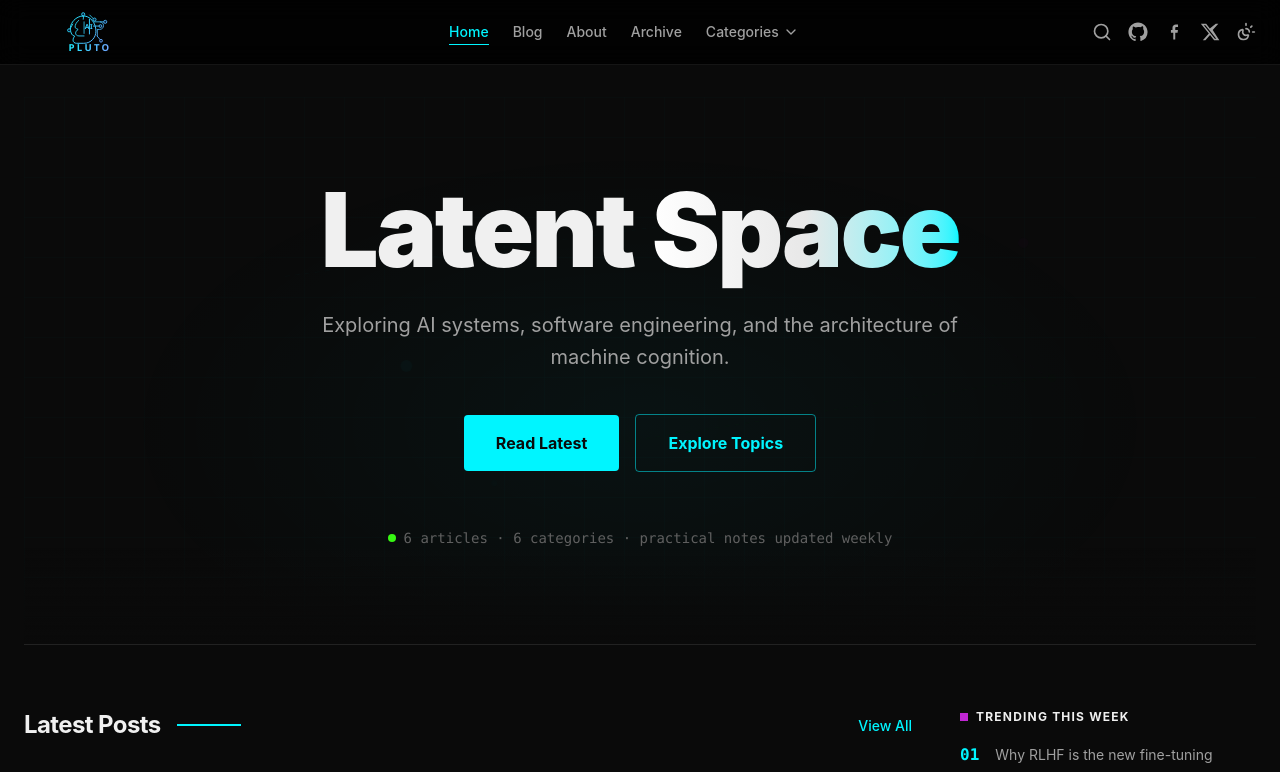
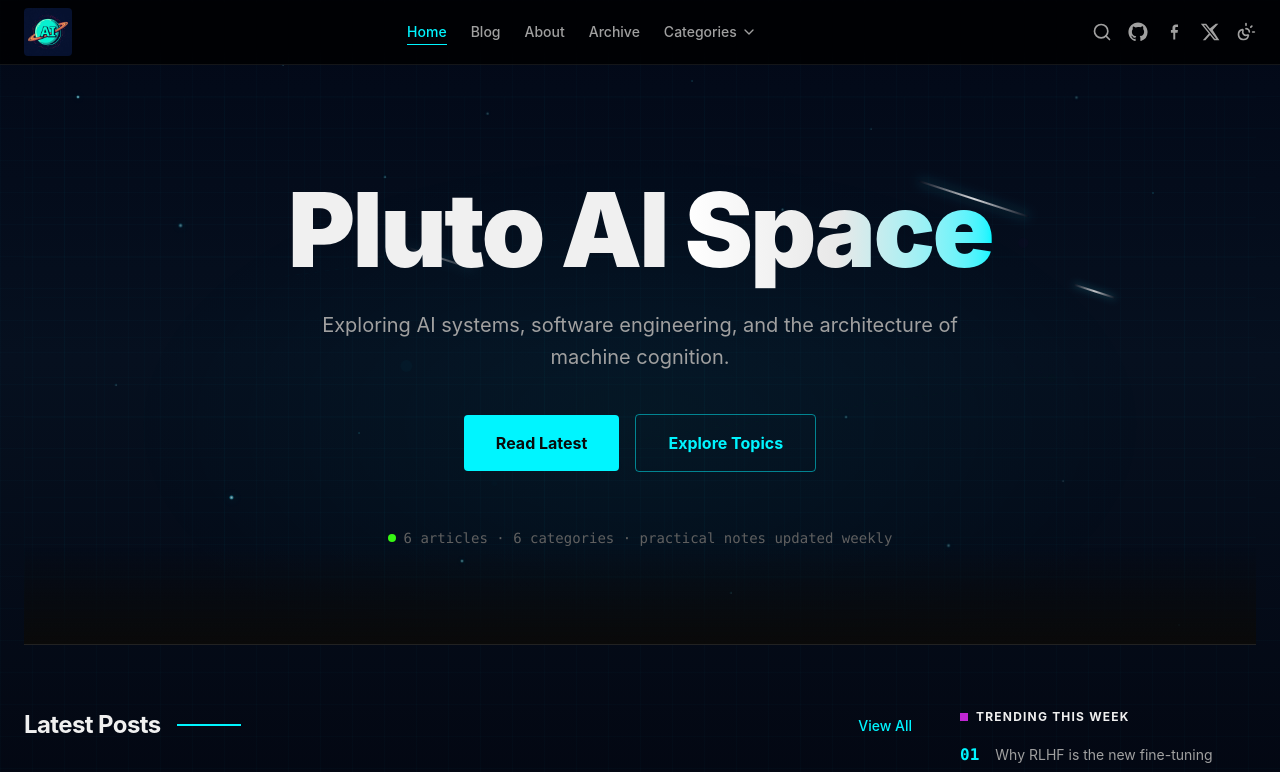
Before and after one commit to pluto0203/pluto_personal_blog, a Next.js app: page / in a window 1280 px wide. Shown: the top 772 px of the page. Built offline with nearby package versions, Linux system fonts and the light colour scheme.

Commit message:
feat: add stars for background

```diff
--- a/src/app/globals.css
+++ b/src/app/globals.css
@@ -26,7 +26,11 @@
   }
 
   body {
-    background-color: #0a0a0a;
+    background:
+      radial-gradient(circle at top, rgba(0, 245, 255, 0.1), transparent 0, transparent 32%),
+      radial-gradient(circle at 80% 20%, rgba(192, 38, 211, 0.12), transparent 0, transparent 24%),
+      linear-gradient(180deg, #020817 0%, #06101f 45%, #030712 100%);
+    background-attachment: fixed;
     color: #f0f0f0;
     -webkit-font-smoothing: antialiased;
     font-family: var(--font-inter), sans-serif;
@@ -81,6 +85,55 @@
   }
 }
 
+@keyframes twinkle {
+  0%,
+  100% {
+    opacity: 0.25;
+    transform: scale(1);
+  }
+  50% {
+    opacity: 0.95;
+    transform: scale(1.6);
+  }
+}
+
+@keyframes shootingStar {
+  0% {
+    opacity: 0;
+    transform: translate3d(0, 0, 0) rotate(18deg) scaleX(0.2);
+  }
+  8% {
+    opacity: 0.9;
+  }
+  35% {
+    opacity: 0.9;
+    transform: translate3d(180px, 90px, 0) rotate(18deg) scaleX(1);
+  }
+  100% {
+    opacity: 0;
+    transform: translate3d(260px, 130px, 0) rotate(18deg) scaleX(0.3);
+  }
+}
+
+.space-star {
+  position: absolute;
+  border-radius: 9999px;
+  background: radial-gradient(circle, rgba(255, 255, 255, 0.95) 0%, rgba(34, 211, 238, 0.65) 55%, transparent 100%);
+  box-shadow: 0 0 8px rgba(34, 211, 238, 0.4);
+  animation: twinkle 4.5s ease-in-out infinite;
+}
+
+.shooting-star {
+  position: absolute;
+  width: 120px;
+  height: 2px;
+  border-radius: 9999px;
+  background: linear-gradient(90deg, rgba(255, 255, 255, 0), rgba(255, 255, 255, 0.95), rgba(34, 211, 238, 0));
+  box-shadow: 0 0 12px rgba(34, 211, 238, 0.45);
+  opacity: 0;
+  animation: shootingStar 9s linear infinite;
+}
+
 .animate-fade-in-up {
   animation: fadeInUp 0.6s ease-out forwards;
 }
--- a/src/app/layout.tsx
+++ b/src/app/layout.tsx
@@ -1,6 +1,7 @@
 import type { Metadata } from "next";
 import { SiteFooter } from "@/components/site-footer";
 import { SiteHeader } from "@/components/site-header";
+import { SpaceBackground } from "@/components/space-background";
 import { getAllCategories } from "@/lib/content";
 import "./globals.css";
 
@@ -28,10 +29,11 @@ export default function RootLayout({
 
   return (
     <html lang="en">
-      <body className="bg-[#0a0a0a] text-[#f0f0f0] antialiased">
-        <div className="min-h-screen bg-[#0a0a0a] text-[#f0f0f0]">
+      <body className="min-h-screen overflow-x-hidden bg-[#030712] text-[#f0f0f0] antialiased">
+        <SpaceBackground />
+        <div className="relative z-10 min-h-screen text-[#f0f0f0]">
           <SiteHeader categories={categories} />
-          <main className="mx-auto max-w-7xl px-4 py-8 sm:px-6">{children}</main>
+          <main className="relative z-10 mx-auto max-w-7xl px-4 py-8 sm:px-6">{children}</main>
           <SiteFooter />
         </div>
       </body>
--- a/src/app/page.tsx
+++ b/src/app/page.tsx
@@ -41,7 +41,7 @@ export default function Home() {
 
         <div className="relative z-10 mx-auto max-w-4xl text-center">
           <h1 className="animate-fade-in-up mb-6 text-[clamp(3rem,8vw,6.5rem)] font-black leading-[1.05] tracking-tight">
-            Latent <br className="sm:hidden" />
+            Pluto AI <br className="sm:hidden" />
             <span className="bg-gradient-to-r from-white via-[#e8e8e8] to-[#00f5ff] bg-clip-text text-transparent">
               Space
             </span>
--- a/src/components/logo.tsx
+++ b/src/components/logo.tsx
@@ -1,77 +1,16 @@
+import Image from "next/image";
+
 export function Logo() {
   return (
     <div className="group cursor-pointer">
-      <svg
-        viewBox="0 0 220 170"
-        role="img"
-        aria-label="Pluto AI logo"
-        className="h-12 w-[132px] overflow-visible transition-all duration-300 group-hover:drop-shadow-[0_0_16px_rgba(0,245,255,0.35)]"
-      >
-        <defs>
-          <linearGradient id="pluto-logo-gradient" x1="32" y1="22" x2="160" y2="118" gradientUnits="userSpaceOnUse">
-            <stop offset="0%" stopColor="#22e7ff" />
-            <stop offset="55%" stopColor="#37cfff" />
-            <stop offset="100%" stopColor="#6fa4ff" />
-          </linearGradient>
-          <linearGradient id="pluto-word-gradient" x1="46" y1="118" x2="176" y2="156" gradientUnits="userSpaceOnUse">
-            <stop offset="0%" stopColor="#22e7ff" />
-            <stop offset="100%" stopColor="#6fa4ff" />
-          </linearGradient>
-        </defs>
-
-        <g fill="none" stroke="url(#pluto-logo-gradient)" strokeWidth="3.5" strokeLinecap="round" strokeLinejoin="round">
-          <path d="M84 28C64 30 48 44 42 62c-3 10-2 21 3 30 2 4 6 7 11 8-4 4-6 9-6 14 0 6 5 11 12 11h26c13 0 24-5 32-14 7-8 11-18 11-29 0-30-21-56-47-54Z" />
-          <path d="M70 44c-8 6-13 15-13 25 3 3 7 5 11 7-5 3-9 8-9 13 0 6 5 10 12 10h18" opacity="0.9" />
-          <path d="M89 49v41" opacity="0.8" />
-          <path d="M108 40v52" />
-          <path d="M124 49h20c8 0 14 6 14 13 0 8-6 14-14 14h-7" opacity="0.82" />
-          <path d="M136 77v22" opacity="0.82" />
-        </g>
-
-        <g stroke="url(#pluto-logo-gradient)" strokeWidth="3" strokeLinecap="round">
-          <path d="M49 57 38 76" />
-          <path d="M88 24 86 40" />
-          <path d="M109 25 123 39" />
-          <path d="M146 49 160 49" />
-          <path d="M135 99 146 112" />
-          <path d="M122 64 145 64" />
-        </g>
-
-        <g fill="#081a39" stroke="url(#pluto-logo-gradient)" strokeWidth="3">
-          <circle cx="36" cy="79" r="5.5" />
-          <circle cx="86" cy="22" r="5.5" />
-          <circle cx="126" cy="41" r="5.5" />
-          <circle cx="164" cy="49" r="5.5" />
-          <circle cx="147" cy="64" r="5" />
-          <circle cx="149" cy="116" r="5" />
-        </g>
-
-        <text
-          x="106"
-          y="73"
-          textAnchor="middle"
-          fill="url(#pluto-logo-gradient)"
-          fontFamily="var(--font-oxanium), Oxanium, sans-serif"
-          fontSize="24"
-          fontWeight="700"
-          letterSpacing="2"
-        >
-          AI
-        </text>
-
-        <text
-          x="110"
-          y="151"
-          textAnchor="middle"
-          fill="url(#pluto-word-gradient)"
-          fontFamily="var(--font-oxanium), Oxanium, sans-serif"
-          fontSize="34"
-          fontWeight="800"
-          letterSpacing="8"
-        >
-          PLUTO
-        </text>
-      </svg>
+      <Image
+        src="/PlutoAI.jpg"
+        alt="Pluto AI logo"
+        width={600}
+        height={516}
+        priority
+        className="h-11 w-auto rounded-sm object-contain transition-all duration-300 group-hover:scale-[1.02] group-hover:drop-shadow-[0_0_18px_rgba(0,245,255,0.35)] sm:h-12"
+      />
     </div>
   );
 }
--- /dev/null
+++ b/src/components/space-background.tsx
@@ -0,0 +1,71 @@
+const STARS = [
+  { left: "6%", top: "12%", size: 2, delay: "0s", duration: "3.6s" },
+  { left: "14%", top: "28%", size: 3, delay: "0.8s", duration: "4.1s" },
+  { left: "22%", top: "8%", size: 2, delay: "1.1s", duration: "5s" },
+  { left: "30%", top: "22%", size: 2, delay: "0.5s", duration: "4.5s" },
+  { left: "38%", top: "14%", size: 3, delay: "1.7s", duration: "3.9s" },
+  { left: "45%", top: "32%", size: 2, delay: "0.2s", duration: "4.8s" },
+  { left: "54%", top: "10%", size: 2, delay: "1.5s", duration: "4.2s" },
+  { left: "61%", top: "26%", size: 3, delay: "0.4s", duration: "5.3s" },
+  { left: "68%", top: "16%", size: 2, delay: "2s", duration: "4.1s" },
+  { left: "76%", top: "30%", size: 2, delay: "0.9s", duration: "3.7s" },
+  { left: "84%", top: "12%", size: 3, delay: "1.4s", duration: "4.9s" },
+  { left: "90%", top: "24%", size: 2, delay: "0.6s", duration: "5.2s" },
+  { left: "9%", top: "48%", size: 2, delay: "1.9s", duration: "4.6s" },
+  { left: "18%", top: "62%", size: 3, delay: "0.3s", duration: "4.2s" },
+  { left: "28%", top: "54%", size: 2, delay: "1.2s", duration: "4.8s" },
+  { left: "36%", top: "70%", size: 2, delay: "0.7s", duration: "3.9s" },
+  { left: "48%", top: "58%", size: 3, delay: "1.6s", duration: "5.1s" },
+  { left: "57%", top: "74%", size: 2, delay: "0.5s", duration: "4.7s" },
+  { left: "66%", top: "52%", size: 2, delay: "1.3s", duration: "3.8s" },
+  { left: "74%", top: "68%", size: 3, delay: "0.1s", duration: "5s" },
+  { left: "83%", top: "60%", size: 2, delay: "1.8s", duration: "4.4s" },
+  { left: "92%", top: "78%", size: 2, delay: "0.9s", duration: "4.9s" },
+];
+
+const SHOOTING_STARS = [
+  { left: "12%", top: "18%", delay: "0s", duration: "8s" },
+  { left: "58%", top: "14%", delay: "2.5s", duration: "10s" },
+  { left: "78%", top: "34%", delay: "5.2s", duration: "9s" },
+];
+
+export function SpaceBackground() {
+  return (
+    <div aria-hidden="true" className="pointer-events-none fixed inset-0 z-0 overflow-hidden">
+      <div className="absolute inset-0 bg-[radial-gradient(circle_at_top,_rgba(0,245,255,0.12),_transparent_0,_transparent_32%),radial-gradient(circle_at_80%_20%,_rgba(88,28,135,0.18),_transparent_0,_transparent_26%),linear-gradient(180deg,_#020817_0%,_#06101f_45%,_#030712_100%)]" />
+      <div className="absolute inset-0 opacity-40" style={{ backgroundImage: "linear-gradient(rgba(34,211,238,0.05) 1px, transparent 1px), linear-gradient(90deg, rgba(34,211,238,0.05) 1px, transparent 1px)", backgroundSize: "32px 32px" }} />
+
+      <div className="absolute inset-0">
+        {STARS.map((star, index) => (
+          <span
+            key={`${star.left}-${star.top}-${index}`}
+            className="space-star"
+            style={{
+              left: star.left,
+              top: star.top,
+              width: `${star.size}px`,
+              height: `${star.size}px`,
+              animationDelay: star.delay,
+              animationDuration: star.duration,
+            }}
+          />
+        ))}
+      </div>
+
+      <div className="absolute inset-0">
+        {SHOOTING_STARS.map((item, index) => (
+          <span
+            key={`${item.left}-${item.top}-${index}`}
+            className="shooting-star"
+            style={{
+              left: item.left,
+              top: item.top,
+              animationDelay: item.delay,
+              animationDuration: item.duration,
+            }}
+          />
+        ))}
+      </div>
+    </div>
+  );
+}
```
Also changed, not shown: img/PlutoAI.jpg (added), public/PlutoAI.jpg (added).
